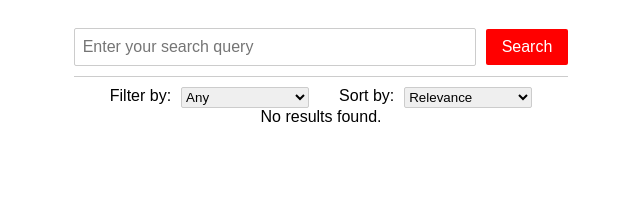
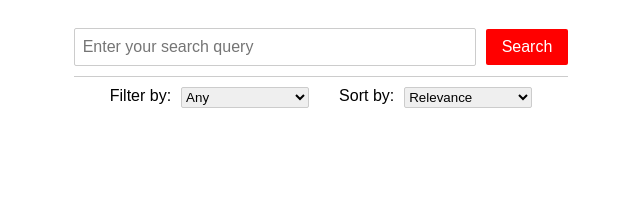
Before and after one commit to FrontendProjectsNL/mijn-custom-youtube-app-protect-your-time, a React (Vite) app: page / in a window 1280 px wide. Shown: the top 198 px of the page, without its empty margins (319-959 px from the left). Built offline with nearby package versions, Linux system fonts and the light colour scheme.

Commit message:
Fixed the no-results part which showed up by default

```diff
--- a/src/Components/Youtube/Youtube.css
+++ b/src/Components/Youtube/Youtube.css
@@ -154,6 +154,10 @@ a {
   font-weight: bolder;
 }
 
+.no-results {
+  font-weight: bold;
+}
+
 /* Responsive styles */
 @media screen and (max-width: 768px) {
   .result-item {
--- a/src/Components/Youtube/Youtube.tsx
+++ b/src/Components/Youtube/Youtube.tsx
@@ -40,7 +40,7 @@ export const Youtube: React.FC = () => {
   const [isVideoEmbedded, setIsVideoEmbedded] = useState<boolean>(false);
   const [selectedVideoId, setSelectedVideoId] = useState<string>(""); // Add the selectedVideoId state
 
-
+  const delay = 3000; // 3 seconds delay
 
   const resultsContainerRef = useRef<HTMLDivElement>(null);
 
@@ -108,7 +108,6 @@ export const Youtube: React.FC = () => {
 
     // Debounce the search query
   useEffect(() => {
-    const delay = 3000; // 3 seconds delay
 
     const timeoutId = setTimeout(() => {
       setDebouncedSearchQuery(searchQuery);
@@ -264,9 +263,10 @@ export const Youtube: React.FC = () => {
                 <div className="duration">Duration: {formatDuration(item.duration)}</div>
               </div>
             ))
-          ) : (
+          ) : debouncedSearchQuery.trim() !== "" ? (
             <div className="no-results">No results found.</div>
-          )}
+          ) : null
+          }
         </div>
       )}
       {isVideoEmbedded && (
```
